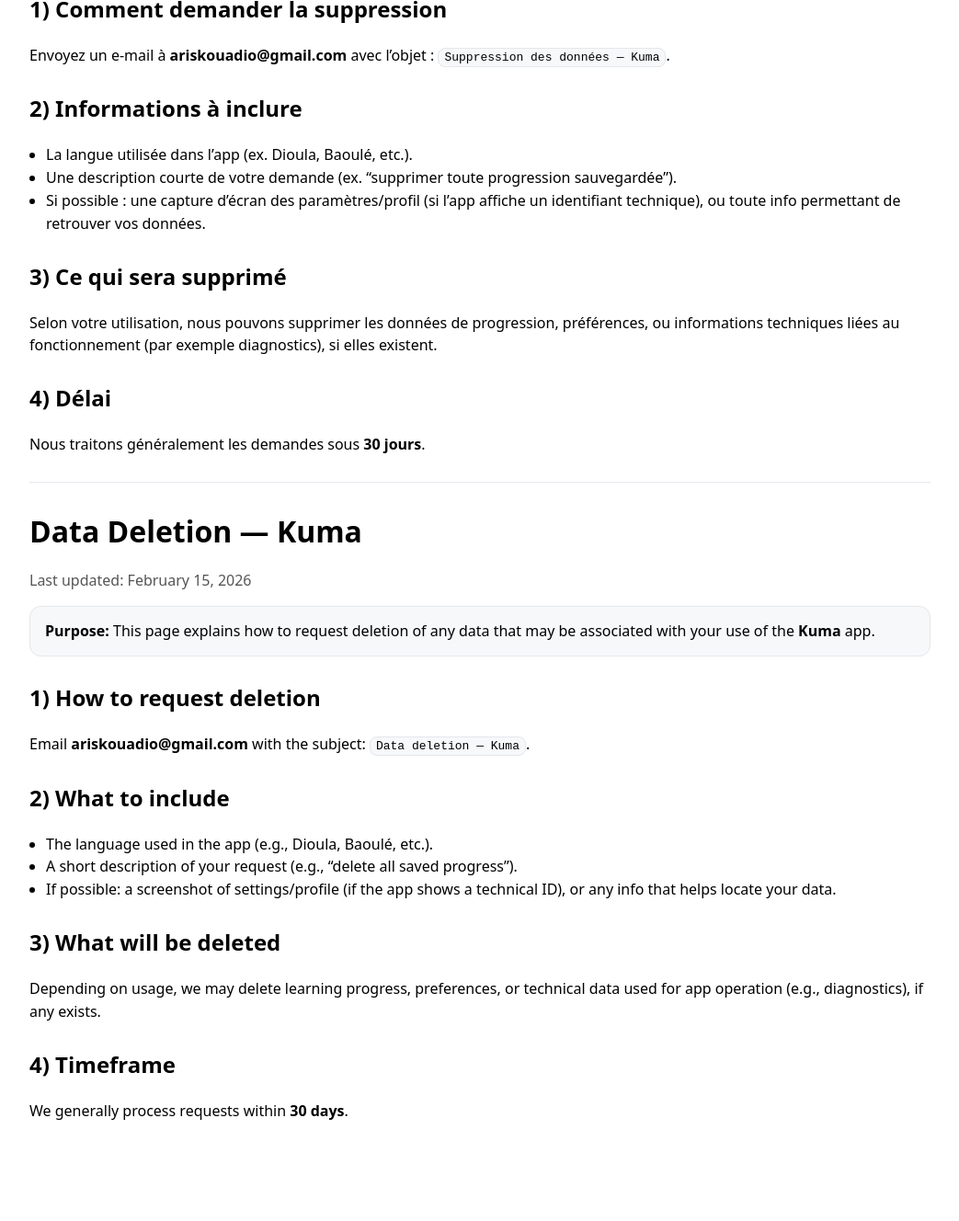
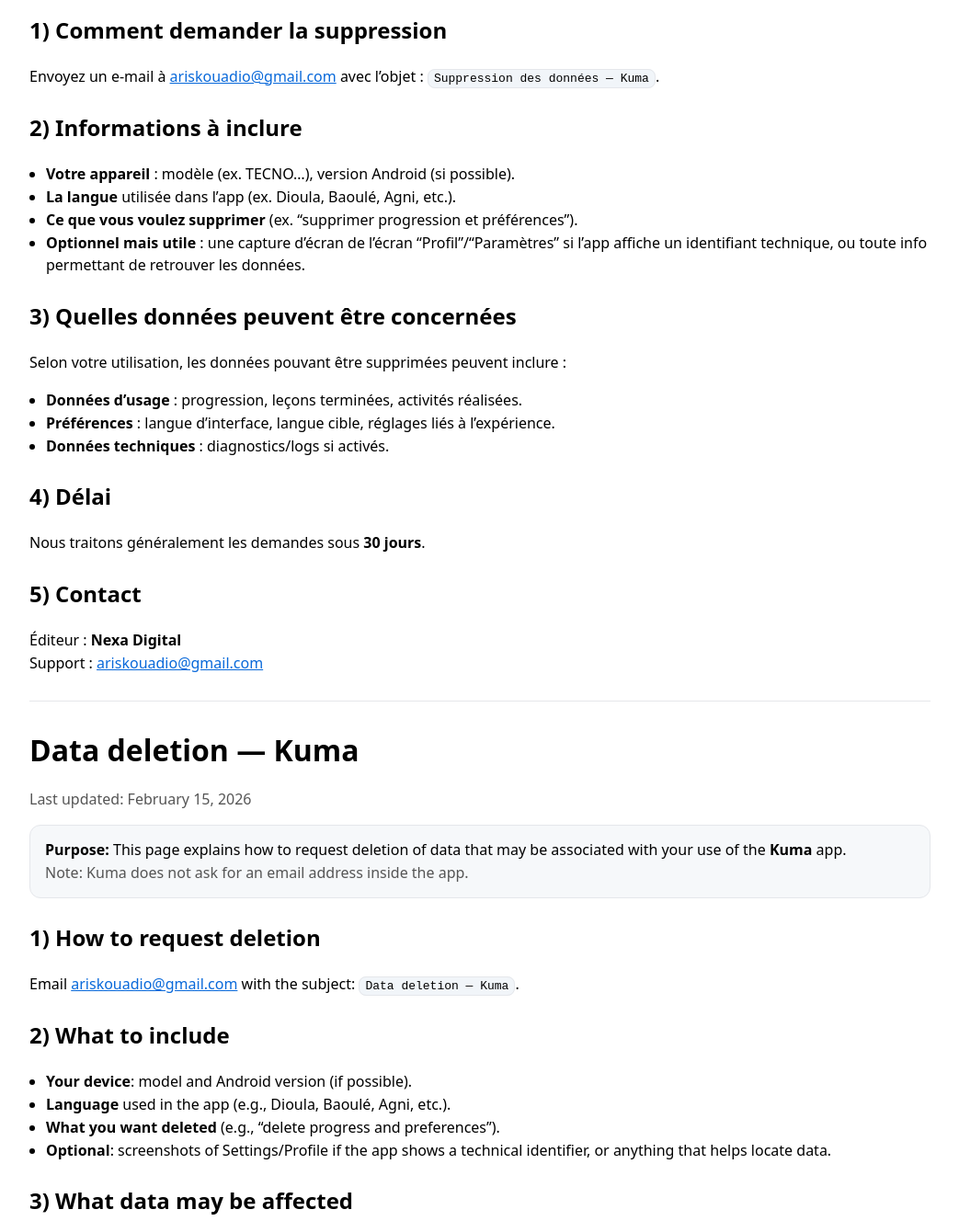
Before and after one commit to steedo1/steedo1.github.io, a plain HTML site: page kuma/suppression-donnees/index.html in a window 1280 px wide. Shown: the part 261-1589 px from the top of the page at 92% size, without its empty margins (118-1161 px from the left). Before the commit the page ends 1522 px from the top, so only its background shows below. Drawn offline with Linux system fonts and the light colour scheme.

Commit message:
Update data deletion page content and formatting

```diff
--- a/kuma/suppression-donnees/index.html
+++ b/kuma/suppression-donnees/index.html
@@ -4,17 +4,17 @@
   <meta charset="utf-8" />
   <meta name="viewport" content="width=device-width,initial-scale=1" />
   <title>Suppression des données — Kuma</title>
-  <meta name="description" content="Demande de suppression des données pour l’application Kuma." />
+  <meta name="description" content="Demande de suppression des données associées à l’application Kuma." />
   <style>
     body{font-family:system-ui,-apple-system,Segoe UI,Roboto,Arial;max-width:980px;margin:40px auto;padding:0 16px;line-height:1.55}
     h1{margin:0 0 8px}
-    h2{margin-top:26px}
+    h2{margin-top:24px}
     .muted{color:#555}
     .box{background:#f6f8fa;border:1px solid #e5e7eb;border-radius:12px;padding:14px 16px;margin:16px 0}
-    hr{border:none;border-top:1px solid #e5e7eb;margin:28px 0}
+    code{background:#f1f5f9;border:1px solid #e5e7eb;border-radius:8px;padding:2px 6px}
     ul{padding-left:18px}
     a{color:#0969da}
-    code{background:#f6f8fa;border:1px solid #e5e7eb;border-radius:8px;padding:2px 6px}
+    hr{border:none;border-top:1px solid #e5e7eb;margin:28px 0}
   </style>
 </head>
 <body>
@@ -23,62 +23,84 @@
 
   <div class="box">
     <strong>But :</strong> Cette page explique comment demander la suppression des données éventuellement associées à votre utilisation de l’application <strong>Kuma</strong>.
+    <br />
+    <span class="muted">Note : Kuma ne demande pas d’adresse e-mail dans l’application.</span>
   </div>
 
   <h2>1) Comment demander la suppression</h2>
   <p>
-    Envoyez un e-mail à <strong>ariskouadio@gmail.com</strong> avec l’objet :
+    Envoyez un e-mail à <a href="mailto:ariskouadio@gmail.com?subject=Suppression%20des%20donn%C3%A9es%20%E2%80%94%20Kuma">ariskouadio@gmail.com</a>
+    avec l’objet :
     <code>Suppression des données — Kuma</code>.
   </p>
 
   <h2>2) Informations à inclure</h2>
   <ul>
-    <li>La langue utilisée dans l’app (ex. Dioula, Baoulé, etc.).</li>
-    <li>Une description courte de votre demande (ex. “supprimer toute progression sauvegardée”).</li>
-    <li>Si possible : une capture d’écran des paramètres/profil (si l’app affiche un identifiant technique), ou toute info permettant de retrouver vos données.</li>
+    <li><strong>Votre appareil</strong> : modèle (ex. TECNO…), version Android (si possible).</li>
+    <li><strong>La langue</strong> utilisée dans l’app (ex. Dioula, Baoulé, Agni, etc.).</li>
+    <li><strong>Ce que vous voulez supprimer</strong> (ex. “supprimer progression et préférences”).</li>
+    <li><strong>Optionnel mais utile</strong> : une capture d’écran de l’écran “Profil”/“Paramètres” si l’app affiche un identifiant technique, ou toute info permettant de retrouver les données.</li>
   </ul>
 
-  <h2>3) Ce qui sera supprimé</h2>
+  <h2>3) Quelles données peuvent être concernées</h2>
   <p>
-    Selon votre utilisation, nous pouvons supprimer les données de progression, préférences, ou informations techniques
-    liées au fonctionnement (par exemple diagnostics), si elles existent.
+    Selon votre utilisation, les données pouvant être supprimées peuvent inclure :
   </p>
+  <ul>
+    <li><strong>Données d’usage</strong> : progression, leçons terminées, activités réalisées.</li>
+    <li><strong>Préférences</strong> : langue d’interface, langue cible, réglages liés à l’expérience.</li>
+    <li><strong>Données techniques</strong> : diagnostics/logs si activés.</li>
+  </ul>
 
   <h2>4) Délai</h2>
+  <p>Nous traitons généralement les demandes sous <strong>30 jours</strong>.</p>
+
+  <h2>5) Contact</h2>
   <p>
-    Nous traitons généralement les demandes sous <strong>30 jours</strong>.
+    Éditeur : <strong>Nexa Digital</strong><br />
+    Support : <a href="mailto:ariskouadio@gmail.com">ariskouadio@gmail.com</a>
   </p>
 
   <hr />
 
-  <h1>Data Deletion — Kuma</h1>
+  <h1>Data deletion — Kuma</h1>
   <p class="muted">Last updated: February 15, 2026</p>
 
   <div class="box">
-    <strong>Purpose:</strong> This page explains how to request deletion of any data that may be associated with your use of the <strong>Kuma</strong> app.
+    <strong>Purpose:</strong> This page explains how to request deletion of data that may be associated with your use of the <strong>Kuma</strong> app.
+    <br />
+    <span class="muted">Note: Kuma does not ask for an email address inside the app.</span>
   </div>
 
   <h2>1) How to request deletion</h2>
   <p>
-    Email <strong>ariskouadio@gmail.com</strong> with the subject:
+    Email <a href="mailto:ariskouadio@gmail.com?subject=Data%20deletion%20%E2%80%94%20Kuma">ariskouadio@gmail.com</a>
+    with the subject:
     <code>Data deletion — Kuma</code>.
   </p>
 
   <h2>2) What to include</h2>
   <ul>
-    <li>The language used in the app (e.g., Dioula, Baoulé, etc.).</li>
-    <li>A short description of your request (e.g., “delete all saved progress”).</li>
-    <li>If possible: a screenshot of settings/profile (if the app shows a technical ID), or any info that helps locate your data.</li>
+    <li><strong>Your device</strong>: model and Android version (if possible).</li>
+    <li><strong>Language</strong> used in the app (e.g., Dioula, Baoulé, Agni, etc.).</li>
+    <li><strong>What you want deleted</strong> (e.g., “delete progress and preferences”).</li>
+    <li><strong>Optional</strong>: screenshots of Settings/Profile if the app shows a technical identifier, or anything that helps locate data.</li>
   </ul>
 
-  <h2>3) What will be deleted</h2>
+  <h2>3) What data may be affected</h2>
+  <ul>
+    <li><strong>Usage data</strong>: learning progress, completed lessons, completed activities.</li>
+    <li><strong>Preferences</strong>: UI language, target language, experience settings.</li>
+    <li><strong>Technical data</strong>: diagnostics/logs if enabled.</li>
+  </ul>
+
+  <h2>4) Timeline</h2>
+  <p>We typically process requests within <strong>30 days</strong>.</p>
+
+  <h2>5) Contact</h2>
   <p>
-    Depending on usage, we may delete learning progress, preferences, or technical data used for app operation (e.g., diagnostics), if any exists.
-  </p>
-
-  <h2>4) Timeframe</h2>
-  <p>
-    We generally process requests within <strong>30 days</strong>.
+    Publisher: <strong>Nexa Digital</strong><br />
+    Support: <a href="mailto:ariskouadio@gmail.com">ariskouadio@gmail.com</a>
   </p>
 </body>
 </html>
```
